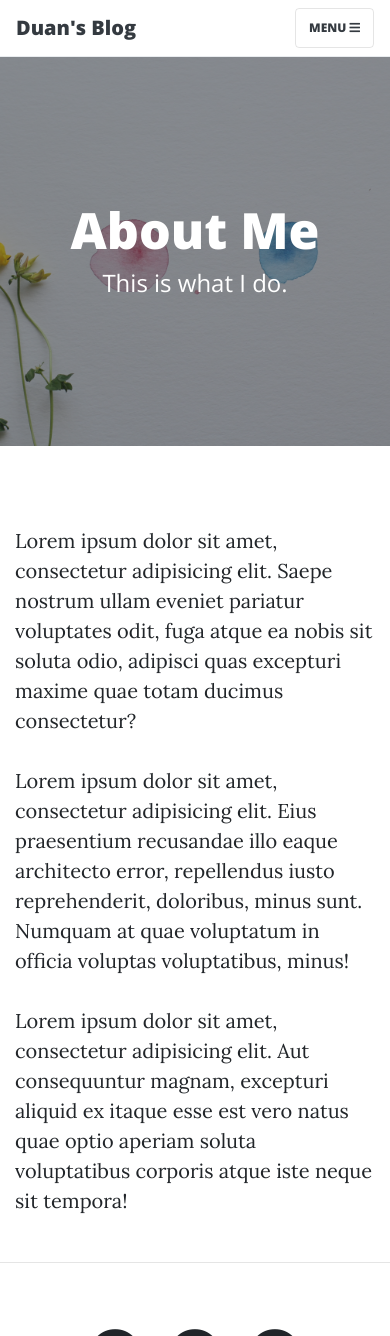
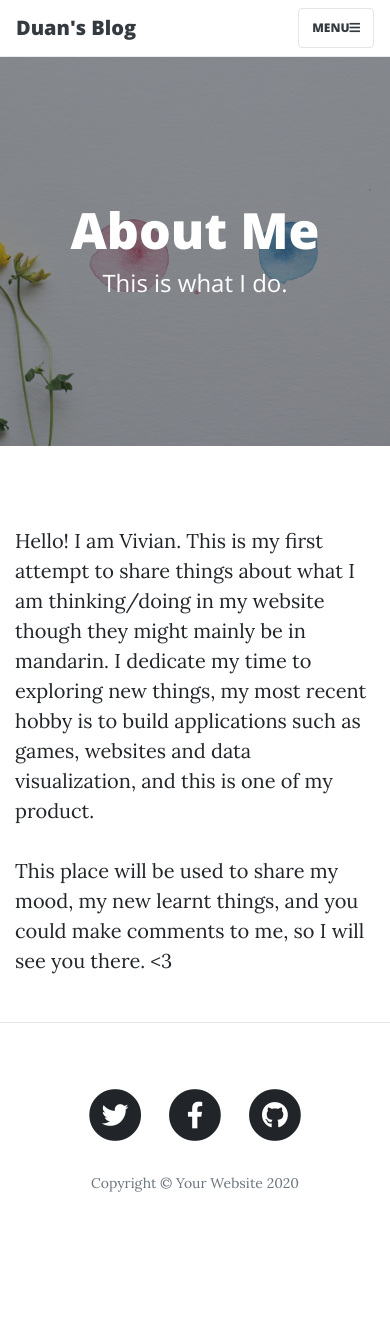
Before and after one commit to a1618708/Duan-blog, a Flask app: page /about in a window 390 px wide. Shown: the top 1336 px of the page. After the commit the page ends 1192 px from the top, so only its background shows below. Run offline with Flask 2, Linux system fonts and the light colour scheme; some libraries are stand-ins or nearby versions.

Commit message:
Delete contact page and modify the responsive navigation bar

```diff
--- a/templates/about.html
+++ b/templates/about.html
@@ -19,9 +19,9 @@
   <div class="container">
     <div class="row">
       <div class="col-lg-8 col-md-10 mx-auto">
-        <p>Lorem ipsum dolor sit amet, consectetur adipisicing elit. Saepe nostrum ullam eveniet pariatur voluptates odit, fuga atque ea nobis sit soluta odio, adipisci quas excepturi maxime quae totam ducimus consectetur?</p>
-        <p>Lorem ipsum dolor sit amet, consectetur adipisicing elit. Eius praesentium recusandae illo eaque architecto error, repellendus iusto reprehenderit, doloribus, minus sunt. Numquam at quae voluptatum in officia voluptas voluptatibus, minus!</p>
-        <p>Lorem ipsum dolor sit amet, consectetur adipisicing elit. Aut consequuntur magnam, excepturi aliquid ex itaque esse est vero natus quae optio aperiam soluta voluptatibus corporis atque iste neque sit tempora!</p>
+        <p>Hello! I am Vivian. This is my first attempt to share things about what I am thinking/doing in my website though they might mainly be in mandarin.
+           I dedicate my time to exploring new things, my most recent hobby is to build applications such as games, websites and data visualization, and this is one of my product.</p>
+        <p>This place will be used to share my mood, my new learnt things, and you could make comments to me, so I will see you there. <3</p>
       </div>
     </div>
   </div>
--- a/templates/header.html
+++ b/templates/header.html
@@ -30,9 +30,7 @@
     <div class="container">
       <a class="navbar-brand" href="{{url_for('get_all_posts')}}">Duan's Blog</a>
       <button class="navbar-toggler navbar-toggler-right" type="button" data-toggle="collapse" data-target="#navbarResponsive" aria-controls="navbarResponsive" aria-expanded="false" aria-label="Toggle navigation">
-        Menu
-        <i class="fas fa-bars"></i>
-      </button>
+        Menu<i class="fas fa-bars"></i></button>
       <div class="collapse navbar-collapse" id="navbarResponsive">
         <ul class="navbar-nav ml-auto">
           <li class="nav-item">
```
